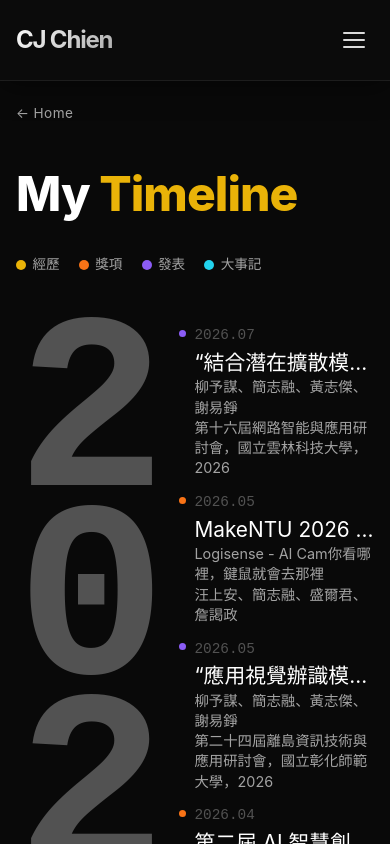
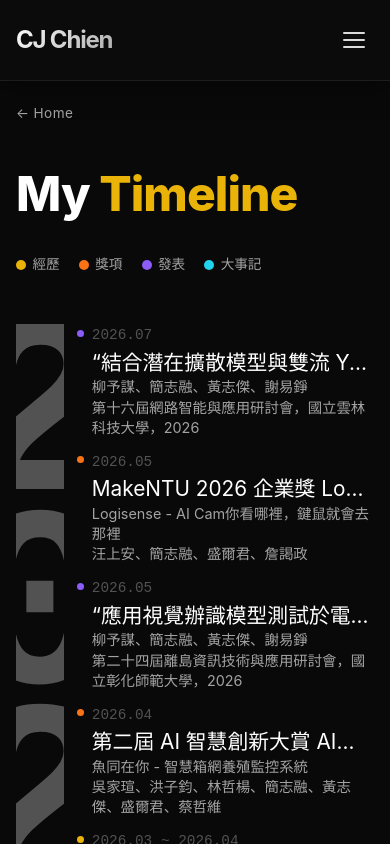
Before and after one commit to Jung217/Jung217, a Next.js app in the folder website/: page /timeline in a window 390 px wide. Shown: the top 844 px of the page. Built offline with nearby package versions, Linux system fonts and the light colour scheme.

Commit message:
fix font size on phone view

```diff
--- a/website/src/app/globals.css
+++ b/website/src/app/globals.css
@@ -3773,6 +3773,7 @@ a.gc-pr:hover {
 
 .tl-mobile-year {
   display: flex;
+  align-items: flex-start;
   gap: 0.8rem;
   padding: 1rem 0;
   border-bottom: 1px solid var(--border-color);
@@ -3798,6 +3799,8 @@ a.gc-pr:hover {
   align-items: center;
   min-width: unset;
   padding-top: 0;
+  overflow: hidden;
+  max-width: 3rem;
 }
 
 .tl-mobile-entries {
--- a/website/src/components/TimelineView.js
+++ b/website/src/components/TimelineView.js
@@ -1,6 +1,6 @@
 'use client';
 
-import { useState, useRef, useEffect } from 'react';
+import { useState, useRef, useEffect, useMemo } from 'react';
 
 const CATEGORIES = [
     { key: 'experience', label: '經歷', color: '#eab308' },
@@ -201,10 +201,16 @@ function TimelineGrid({ entries }) {
 
     useEffect(() => {
         const el = currentYearRef.current;
-        if (el) {
-            setCurrentYearFontSize(el.offsetHeight / (YEAR_DIGITS * DIGIT_LINE_HEIGHT));
-        }
-    }, [entries]);
+        if (!el) return;
+        const observer = new ResizeObserver(([entry]) => {
+            const h = entry.contentRect.height;
+            if (h > 0) {
+                setCurrentYearFontSize(h / (YEAR_DIGITS * DIGIT_LINE_HEIGHT));
+            }
+        });
+        observer.observe(el);
+        return () => observer.disconnect();
+    }, []);
 
     if (entries.length === 0) {
         return <p className="text-secondary">No timeline entries yet.</p>;
@@ -271,7 +277,7 @@ function CategoryList({ entries, color }) {
 }
 
 export default function TimelineView({ sections }) {
-    const allEntries = getAllEntries(sections);
+    const allEntries = useMemo(() => getAllEntries(sections), [sections]);
     const [activeTab, setActiveTab] = useState(CATEGORIES[0].key);
 
     const activeMeta = findCategory(activeTab);
```
